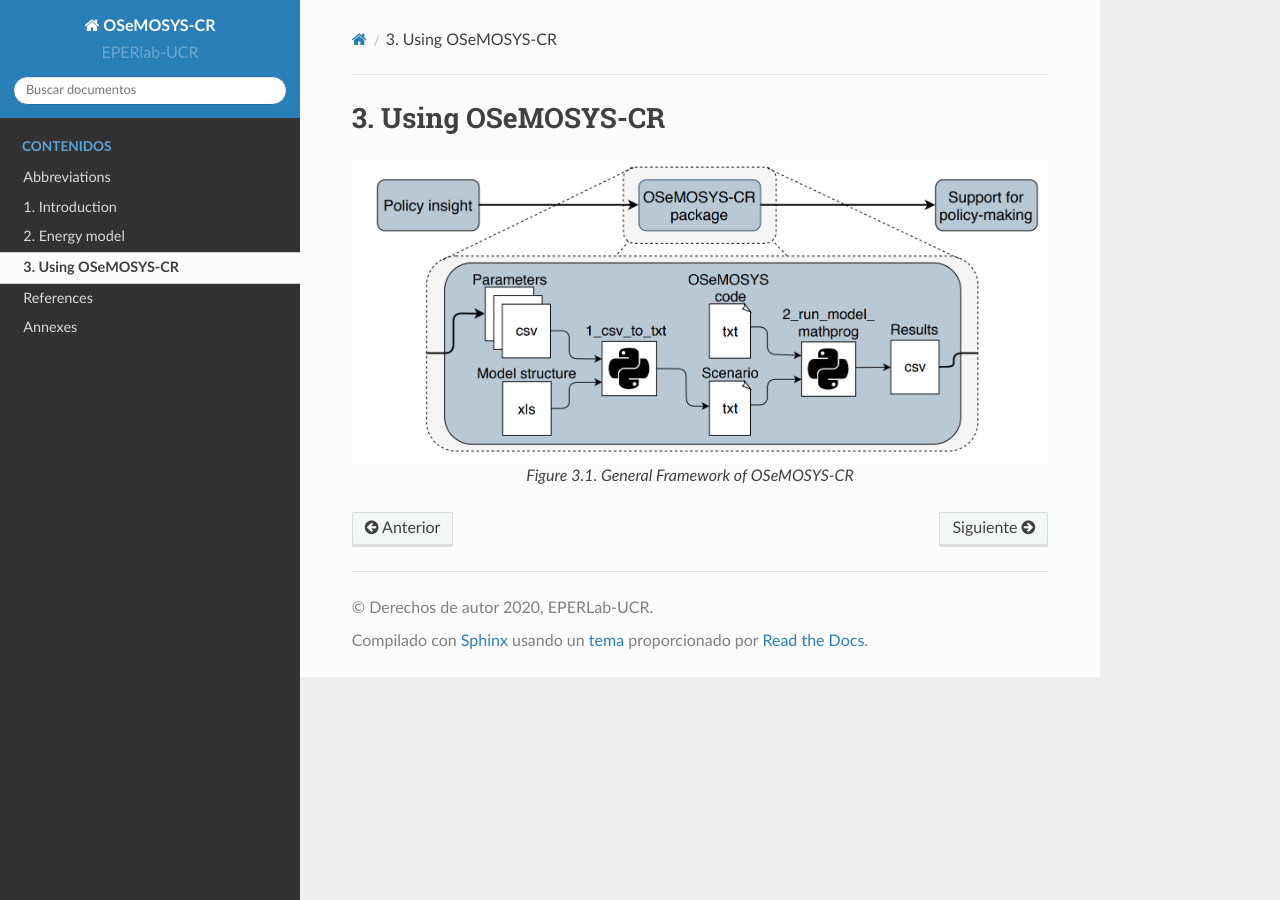
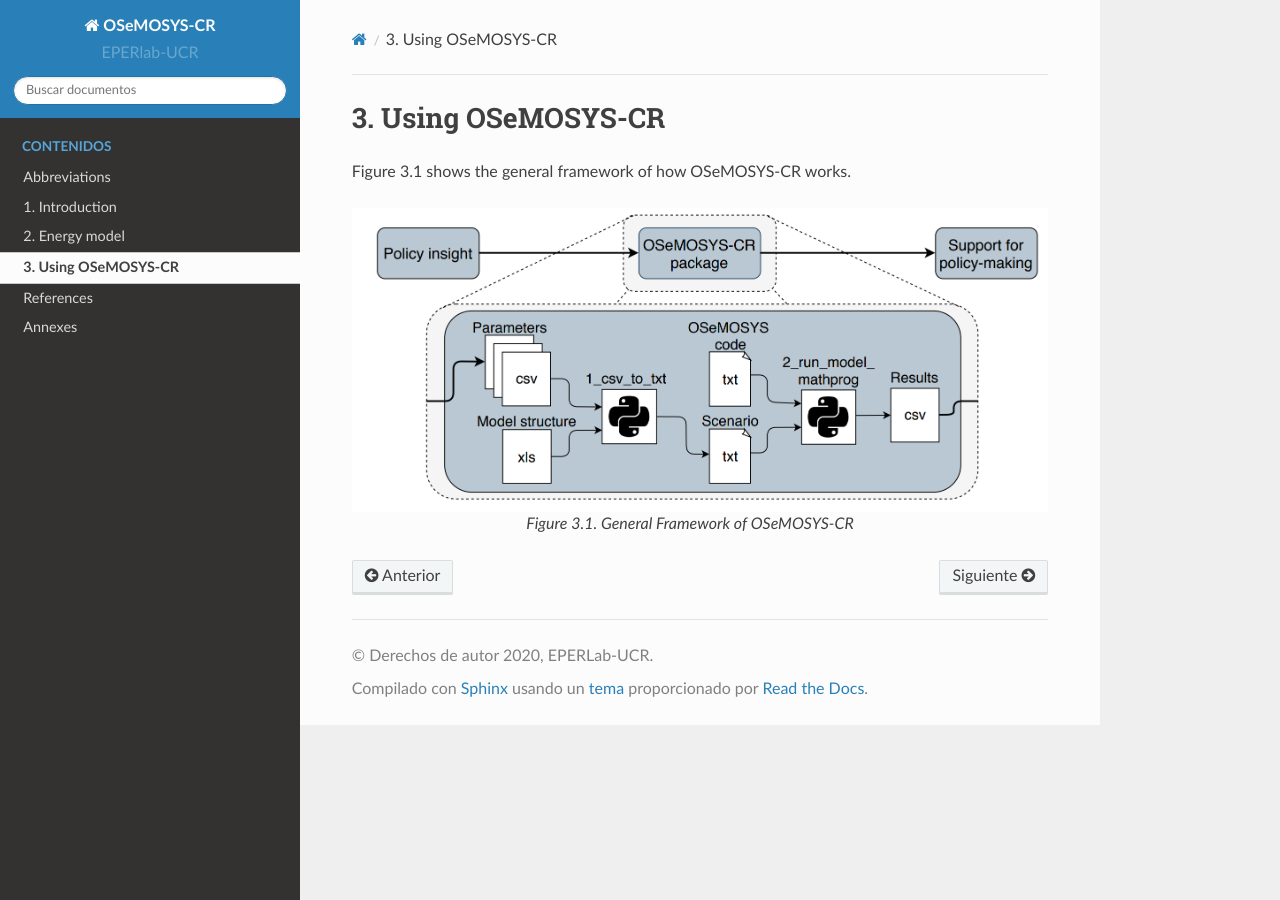
Before and after one commit to EPERLab/OSeMOSYS-CR, a Sphinx documentation site: the page built from docs/03PythonModules.rst, in a window 1280 px wide. Built offline with Sphinx 7.4.7 and the Read the Docs theme 2.0.0, drawn with Linux system fonts in a browser that asks for light colours.

Commit message:
Update 03PythonModules.rst

```diff
--- a/docs/03PythonModules.rst
+++ b/docs/03PythonModules.rst
@@ -1,5 +1,7 @@
 3. Using OSeMOSYS-CR
 =================
+
+Figure 3.1 shows the general framework of how OSeMOSYS-CR works.
 
 .. figure::  img/Framework.PNG
    :align:   center
```
